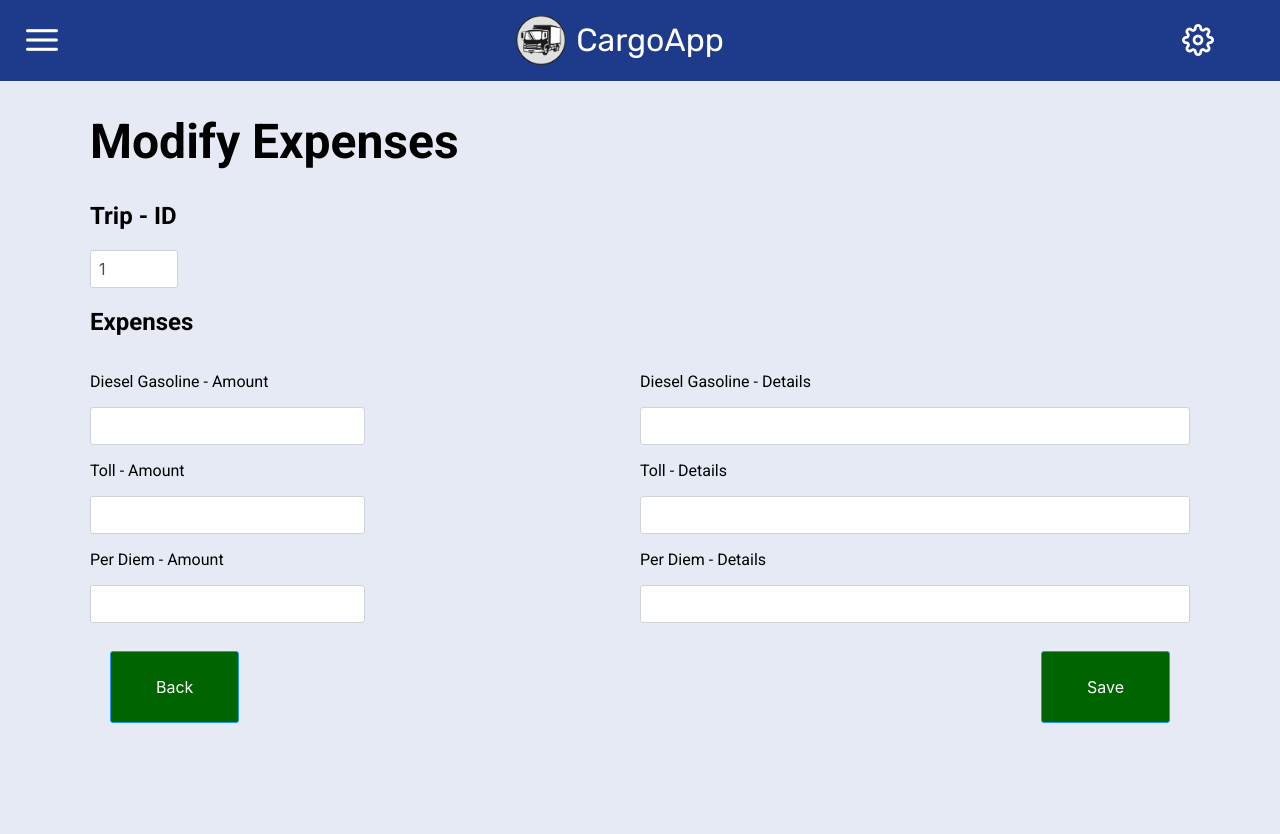
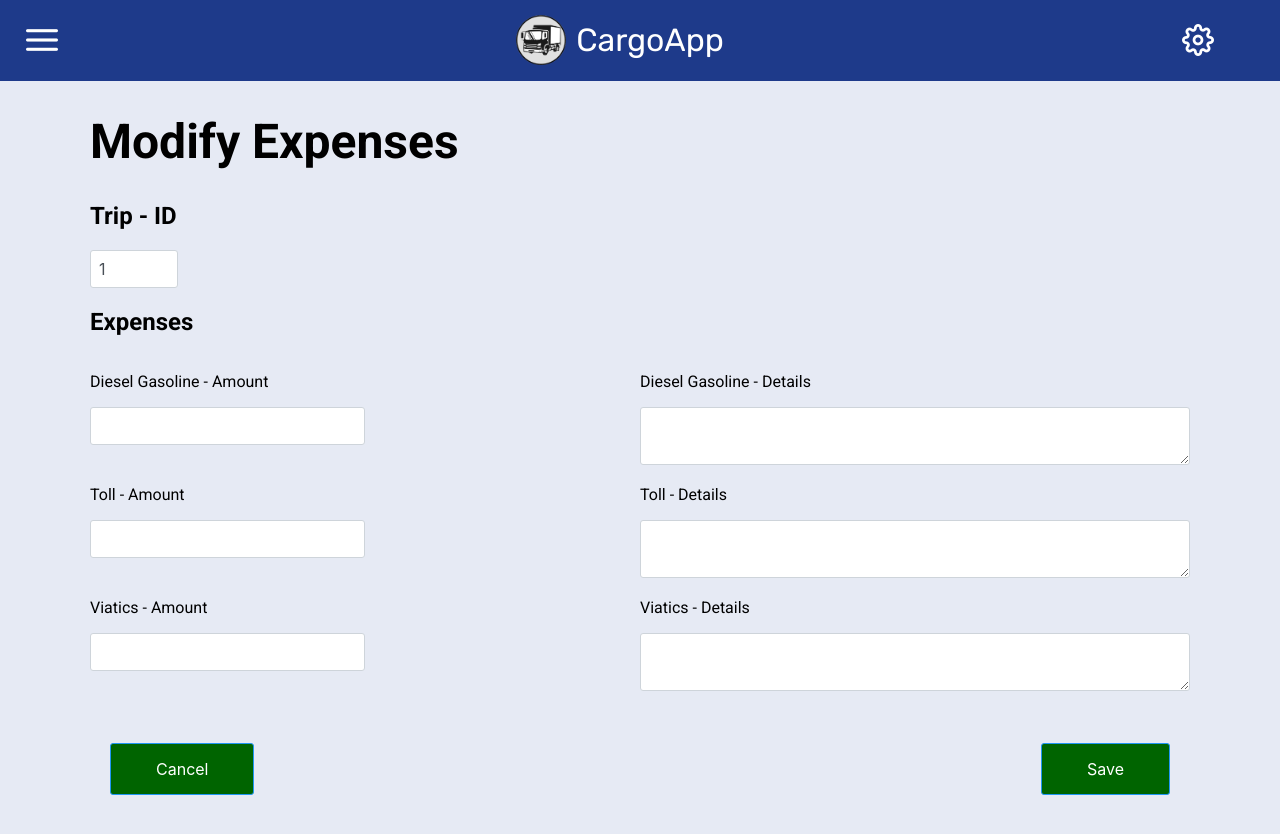
Before and after one commit to salvadoorssalinas/vue-test, a Vue app: page /entrepreneur/modify/expense/1 in a window 1280 px wide. Before the commit the page ends 800 px from the top, so only its background shows below. Built offline with nearby package versions, Linux system fonts and the light colour scheme; no server answers.

Commit message:
fix: typo in word Viatics & renamed buttons

```diff
--- a/src/entrepreneur/components/modify-expense.component.vue
+++ b/src/entrepreneur/components/modify-expense.component.vue
@@ -3,7 +3,7 @@
 import {ExpenseService} from "../../client/services/expense.service.js";
 
 export default {
-  name: "modify-expense.component",
+  name: "modify-expense",
   data() {
     return {
       id: this.$route.params.id,
@@ -50,6 +50,9 @@ export default {
       expenseService.setExpense(this.id, expense)
           .then(() => {
             alert('Changes saved successfully.');
+          })
+          .then(() => {
+            this.$router.push('/entrepreneur/register')
           });
     },
 
@@ -77,7 +80,7 @@ export default {
       </div>
       <div>
         <p>Diesel Gasoline - Details</p>
-        <pv-inputtext v-model="fuelDescription" style="width: 100%;"></pv-inputtext>
+        <pv-textarea v-model="fuelDescription" style="width: 100%;"></pv-textarea>
       </div>
     </div>
     <div class="grid-container-2-columns">
@@ -87,24 +90,24 @@ export default {
       </div>
       <div>
         <p>Toll - Details</p>
-        <pv-inputtext v-model="tollDescription" style="width: 100%;"></pv-inputtext>
+        <pv-textarea v-model="tollDescription" style="width: 100%;"></pv-textarea>
       </div>
     </div>
     <div class="grid-container-2-columns">
       <div>
-        <p>Per Diem - Amount</p>
+        <p>Viatics - Amount</p>
         <pv-inputtext v-model="viaticsAmount" style="width: 50%;"></pv-inputtext>
       </div>
       <div>
-        <p>Per Diem - Details</p>
-        <pv-inputtext v-model="viaticsDescription" style="width: 100%;"></pv-inputtext>
+        <p>Viatics - Details</p>
+        <pv-textarea v-model="viaticsDescription" style="width: 100%;"></pv-textarea>
       </div>
     </div>
     <div class="buttons">
-      <pv-button @click="goBack" style="background-color: #006400; padding: 25px 45px; position: absolute; bottom: 20px; left: 20px;" >
-        Back
+      <pv-button @click="goBack" style="background-color: #006400; padding: 15px 45px; position: absolute; bottom: 20px; left: 20px;" >
+        Cancel
       </pv-button>
-      <pv-button @click="saveChanges" style="background-color: #006400; padding: 25px 45px; position: absolute; bottom: 20px; right: 20px;" >
+      <pv-button @click="saveChanges" style="background-color: #006400; padding: 15px 45px; position: absolute; bottom: 20px; right: 20px;" >
         Save
       </pv-button>
     </div>
--- a/src/main.js
+++ b/src/main.js
@@ -13,6 +13,7 @@ import Sidebar from "primevue/sidebar";
 import Card from "primevue/card";
 import Dropdown from 'primevue/dropdown';
 import InputText from 'primevue/inputtext'
+import Textarea from 'primevue/textarea'
 
 import ConfirmDialog from 'primevue/confirmdialog';
 import ConfirmationService from 'primevue/confirmationservice';
@@ -31,6 +32,7 @@ app.component('pv-sidebar', Sidebar)
 app.component('pv-card', Card)
 app.component('pv-dropdown', Dropdown)
 app.component('pv-inputtext', InputText)
+app.component('pv-textarea', Textarea)
 app.component('pv-confirm-dialog', ConfirmDialog)
 app.use(ConfirmationService);
 app.use(router);
```
